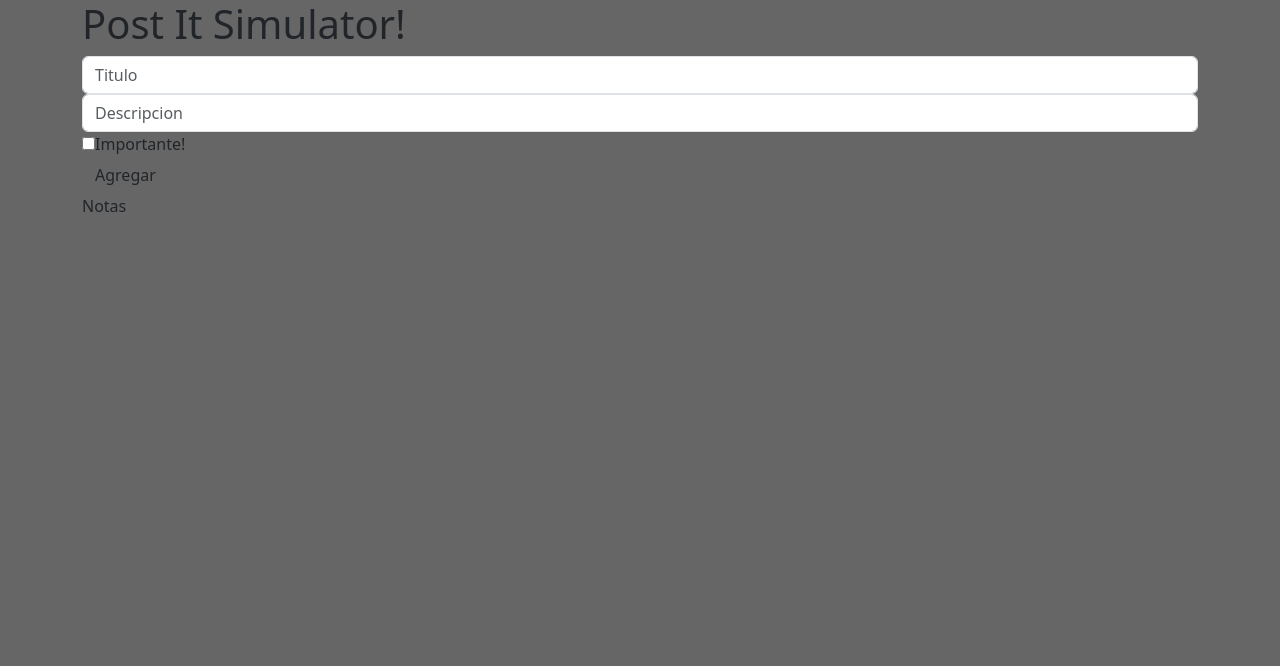
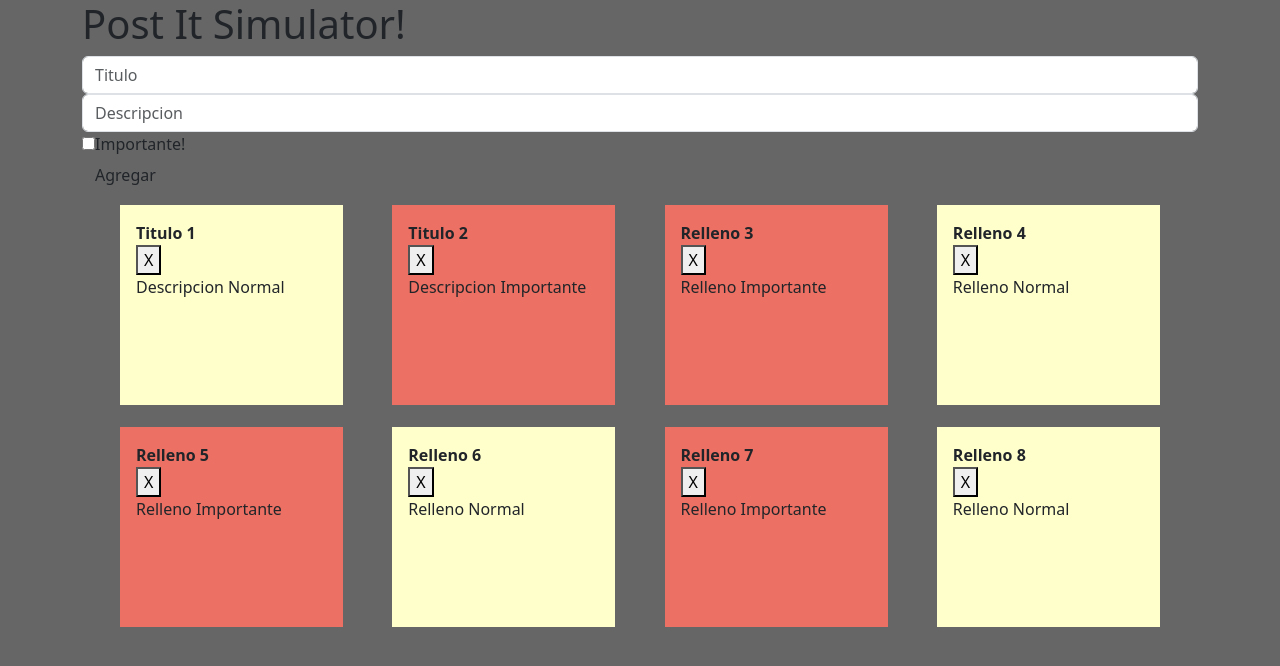
Before and after one commit to AshYamada/proyecto-pizarra, a React (Create React App) app: page / in a window 1280 px wide. Shown: the top 666 px of the page. Built offline with nearby package versions, Linux system fonts and the light colour scheme.

Commit message:
commit 2

```diff
--- a/public/estilos.css
+++ b/public/estilos.css
@@ -15,3 +15,24 @@
 .gris {
     background-color: #111;
 }
+
+/* Pizarra */
+
+.contenedor-flex {
+    display: flex;
+    flex-wrap: wrap;
+    justify-content: space-evenly;
+}
+
+/* Nota */
+
+.nota {
+    padding: 1em;
+    width: 20%;
+    margin: 1%;
+    min-height: 200px;
+}
+
+.nota .titulo {
+    font-weight: bold;
+}
--- a/src/components/Nota.jsx
+++ b/src/components/Nota.jsx
@@ -1,3 +1,29 @@
-export function Nota() {
+export function Nota({ nota, setNotas }) {
+  const { id, titulo, descripcion, importancia } = nota;
 
+  if (importancia) {
+    return (
+      <div className="rojo nota">
+        <div>
+          <div className="titulo">{titulo}</div>
+          <div>
+            <button>X</button>
+          </div>
+        </div>
+        <div>{descripcion}</div>
+      </div>
+    );
+  }
+
+  return (
+    <div className="amarillo nota">
+      <div>
+        <div className="titulo">{titulo}</div>
+        <div>
+          <button>X</button>
+        </div>
+      </div>
+      <div>{descripcion}</div>
+    </div>
+  );
 }
--- a/src/components/Pizarra.jsx
+++ b/src/components/Pizarra.jsx
@@ -1,6 +1,60 @@
 import { Nota } from "./Nota";
+import { useState } from 'react';
+import { v4 as uuid } from 'uuid'
 
 export function Pizarra() {
+
+    const [listaNotas,setNotas] = useState([
+        {
+            id:uuid(),
+            titulo:'Titulo 1',
+            descripcion:'Descripcion Normal',
+            importancia:false
+        },
+        {
+            id:uuid(),
+            titulo:'Titulo 2',
+            descripcion:'Descripcion Importante',
+            importancia:true
+        },
+        {
+            id:uuid(),
+            titulo:'Relleno 3',
+            descripcion:'Relleno Importante',
+            importancia:true
+        },
+        {
+            id:uuid(),
+            titulo:'Relleno 4',
+            descripcion:'Relleno Normal',
+            importancia:false
+        },
+        {
+            id:uuid(),
+            titulo:'Relleno 5',
+            descripcion:'Relleno Importante',
+            importancia:true
+        },
+        {
+            id:uuid(),
+            titulo:'Relleno 6',
+            descripcion:'Relleno Normal',
+            importancia:false
+        },
+        {
+            id:uuid(),
+            titulo:'Relleno 7',
+            descripcion:'Relleno Importante',
+            importancia:true
+        },
+        {
+            id:uuid(),
+            titulo:'Relleno 8',
+            descripcion:'Relleno Normal',
+            importancia:false
+        }
+    ])
+
   return <div className="container">
       <div>
         <h1>Post It Simulator!</h1>
@@ -14,6 +68,10 @@ export function Pizarra() {
           <button className="btn">Agregar</button>
         </div>
       </div>
-      <div>Notas</div>
+      <div className="contenedor-flex">
+        {
+            listaNotas.map((nota)=>(<Nota nota={nota} setNotas={setNotas}/>))
+        }
+      </div>
     </div>;
 }
```
